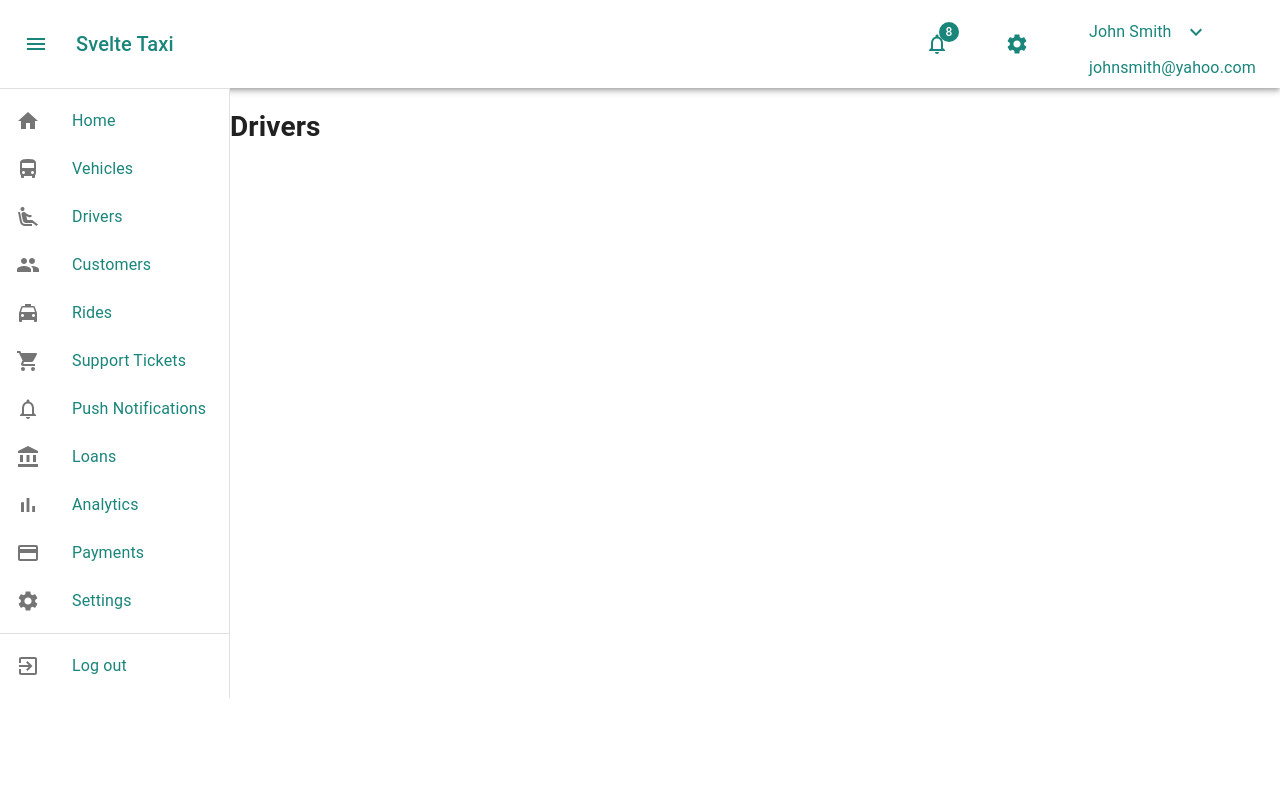
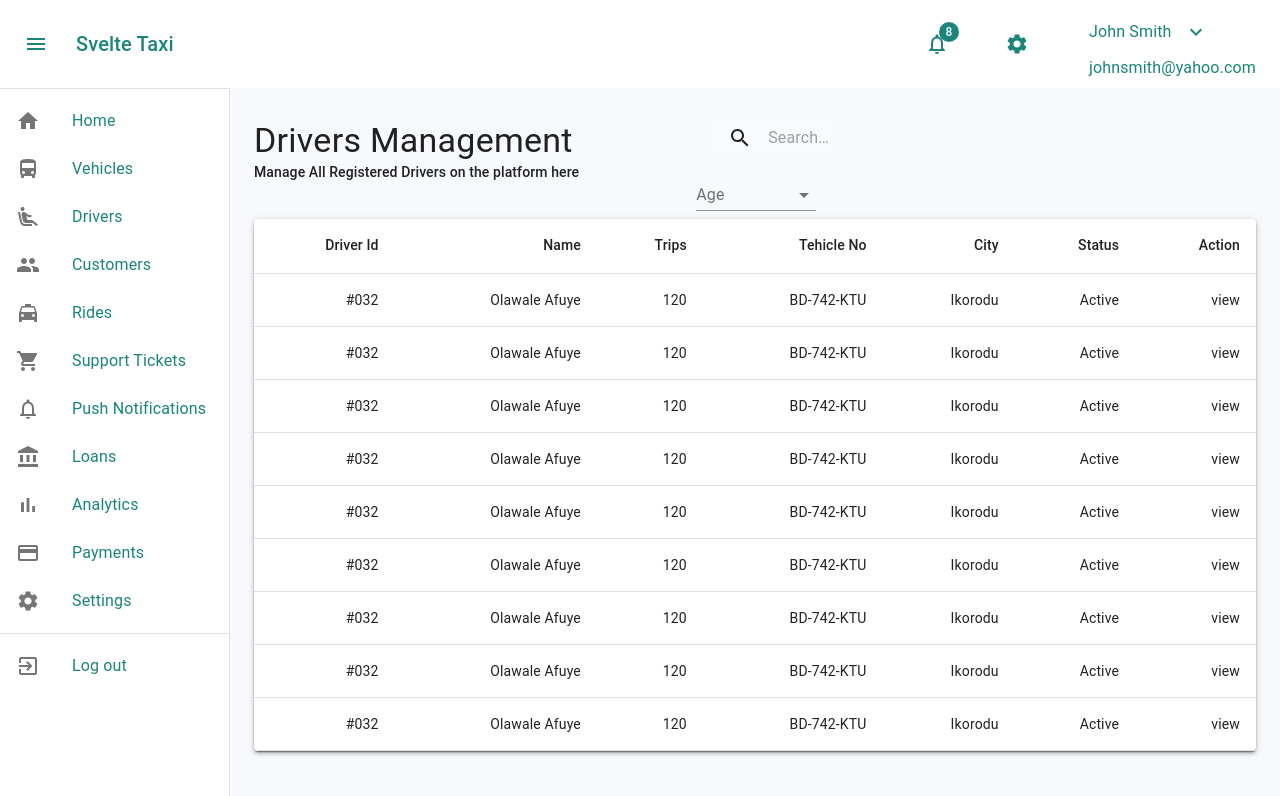
Before and after one commit to walosha/svelte_taxi, a React (Create React App) app: page /drivers in a window 1280 px wide. Shown: the top 796 px of the page. Built offline with nearby package versions, Linux system fonts and the light colour scheme.

Commit message:
created drivers and vehicle page

```diff
--- a/src/components/Tables.jsx
+++ b/src/components/Tables.jsx
@@ -1,7 +1,7 @@
 import React from "react";
 import { makeStyles } from "@material-ui/core/styles";
 import Table from "@material-ui/core/Table";
-import TableBody from "@material-ui/core/TableBody";
+import { TableBody, Typography } from "@material-ui/core";
 import TableCell from "@material-ui/core/TableCell";
 import TableContainer from "@material-ui/core/TableContainer";
 import TableHead from "@material-ui/core/TableHead";
@@ -14,10 +14,7 @@ const useStyles = makeStyles({
   }
 });
 
-
-
-
-export default function DataTable({children}) {
+export default function DataTable({ children, header }) {
   const classes = useStyles();
 
   return (
@@ -25,18 +22,14 @@ export default function DataTable({children}) {
       <Table className={classes.table} aria-label="simple table">
         <TableHead>
           <TableRow>
-            <TableCell>Vehicle ID</TableCell>
-            <TableCell align="right">Plate Number</TableCell>
-            <TableCell align="right">Numbers Of Trip</TableCell>
-            <TableCell align="center">Drivers</TableCell>
-            <TableCell align="right">City</TableCell>
-            <TableCell align="right">Status</TableCell>
-            <TableCell align="right">Action</TableCell>
+            {header.map((item, key) => (
+              <TableCell key={key} align="right">
+                <Typography variant="subtitle2">{item}</Typography>
+              </TableCell>
+            ))}
           </TableRow>
         </TableHead>
-        <TableBody>
-          {children}
-        </TableBody>
+        <TableBody>{children}</TableBody>
       </Table>
     </TableContainer>
   );
--- /dev/null
+++ b/src/data/driversData.js
@@ -0,0 +1,87 @@
+function createData(driverId, name, trips, vehicleNo, city, status, action) {
+  return { driverId, name, trips, vehicleNo, city, status, action };
+}
+
+export const driversData = [
+  createData(
+    "#032",
+    "Olawale Afuye",
+    120,
+    "BD-742-KTU",
+    "Ikorodu",
+    "Active",
+    "view"
+  ),
+  createData(
+    "#032",
+    "Olawale Afuye",
+    120,
+    "BD-742-KTU",
+    "Ikorodu",
+    "Active",
+    "view"
+  ),
+  createData(
+    "#032",
+    "Olawale Afuye",
+    120,
+    "BD-742-KTU",
+    "Ikorodu",
+    "Active",
+    "view"
+  ),
+  createData(
+    "#032",
+    "Olawale Afuye",
+    120,
+    "BD-742-KTU",
+    "Ikorodu",
+    "Active",
+    "view"
+  ),
+  createData(
+    "#032",
+    "Olawale Afuye",
+    120,
+    "BD-742-KTU",
+    "Ikorodu",
+    "Active",
+    "view"
+  ),
+  createData(
+    "#032",
+    "Olawale Afuye",
+    120,
+    "BD-742-KTU",
+    "Ikorodu",
+    "Active",
+    "view"
+  ),
+  createData(
+    "#032",
+    "Olawale Afuye",
+    120,
+    "BD-742-KTU",
+    "Ikorodu",
+    "Active",
+    "view"
+  ),
+  createData(
+    "#032",
+    "Olawale Afuye",
+    120,
+    "BD-742-KTU",
+    "Ikorodu",
+    "Active",
+    "view"
+  ),
+  createData(
+    "#032",
+    "Olawale Afuye",
+    120,
+    "BD-742-KTU",
+    "Ikorodu",
+    "Active",
+    "view"
+  )
+];
--- a/src/pages/drivers.jsx
+++ b/src/pages/drivers.jsx
@@ -1,9 +1,134 @@
 import React from "react";
+import { fade, makeStyles } from "@material-ui/core/styles";
+import Grid from "@material-ui/core/Grid";
+import {
+  Typography,
+  Container,
+  Paper,
+  TableRow,
+  TableCell
+} from "@material-ui/core";
+import InputBase from "@material-ui/core/InputBase";
+import SearchIcon from "@material-ui/icons/Search";
+import DataTable from "../components/Tables";
+import { driversData } from "../data/driversData";
+import ControlledOpenSelect from "../components/Select";
 
-export default function drivers() {
+const useStyles = makeStyles(theme => ({
+  root: {
+    display: "flex"
+  },
+  content: {
+    flexGrow: 1,
+    height: "100vh",
+    overflow: "auto",
+    background: "#f7f9fc"
+  },
+  container: {
+    paddingTop: theme.spacing(4),
+    paddingBottom: theme.spacing(4)
+  },
+  paper: {
+    padding: theme.spacing(3)
+  },
+  search: {
+    position: "relative",
+    borderRadius: theme.shape.borderRadius,
+    backgroundColor: fade(theme.palette.common.white, 0.15),
+    "&:hover": {
+      backgroundColor: fade(theme.palette.common.white, 0.25)
+    },
+    marginLeft: 0,
+    width: "100%",
+    [theme.breakpoints.up("sm")]: {
+      marginLeft: theme.spacing(3),
+      width: "auto"
+    }
+  },
+  searchIcon: {
+    width: theme.spacing(7),
+    height: "100%",
+    position: "absolute",
+    pointerEvents: "none",
+    display: "flex",
+    alignItems: "center",
+    justifyContent: "center"
+  },
+  inputRoot: {
+    color: "inherit"
+  },
+  inputInput: {
+    padding: theme.spacing(1, 1, 1, 7),
+    transition: theme.transitions.create("width"),
+    width: "50%",
+    [theme.breakpoints.up("md")]: {
+      width: 200
+    }
+  }
+}));
+
+const tableHeader = [
+  "Driver Id",
+  "Name",
+  "Trips",
+  "Tehicle No",
+  "City",
+  "Status",
+  "Action"
+];
+
+export default function Drivers() {
+  const classes = useStyles();
+
   return (
-    <div>
-      <h1>Drivers</h1>
-    </div>
+    <main className={classes.content}>
+      <Container maxWidth="lg" className={classes.container}>
+        <Grid container spacing={5}>
+          <Grid item md={5}>
+            <Typography variant="h4">Drivers Management</Typography>
+            <Typography variant="subtitle2">
+              Manage All Registered Drivers on the platform here
+            </Typography>
+          </Grid>
+          <Grid item md={7}>
+            <Grid item md={3}>
+              <div className={classes.search}>
+                <div className={classes.searchIcon}>
+                  <SearchIcon />
+                </div>
+                <InputBase
+                  placeholder="Search…"
+                  classes={{
+                    root: classes.inputRoot,
+                    input: classes.inputInput
+                  }}
+                  inputProps={{ "aria-label": "search" }}
+                />
+              </div>
+            </Grid>
+            <Grid item md={3}>
+              <ControlledOpenSelect />
+            </Grid>
+          </Grid>
+        </Grid>
+        <Grid>
+          <Paper elevation={3}>
+            <DataTable header={tableHeader}>
+              {driversData.map((driver, key) => (
+                <TableRow key={key}>
+                  <TableCell align="right">{driver.driverId}</TableCell>
+                  <TableCell align="right">{driver.name}</TableCell>
+                  <TableCell align="right">{driver.trips}</TableCell>
+                  <TableCell align="right">{driver.vehicleNo}</TableCell>
+                  <TableCell align="right">{driver.city}</TableCell>
+                  <TableCell align="right">{driver.status}</TableCell>
+                  <TableCell align="right">{driver.action}</TableCell>
+                </TableRow>
+              ))}
+            </DataTable>
+          </Paper>
+        </Grid>
+      </Container>
+    </main>
   );
 }
--- a/src/pages/vehicles.jsx
+++ b/src/pages/vehicles.jsx
@@ -12,8 +12,17 @@ import InputBase from "@material-ui/core/InputBase";
 import SearchIcon from "@material-ui/icons/Search";
 import DataTable from "../components/Tables";
 import { vehicleData } from "../data/vehicledata";
+import ControlledOpenSelect from "../components/Select";
 
-import ControlledOpenSelect from "../components/Select";
+const headingItems = [
+  "Vehicle ID",
+  "Plate Number",
+  "Numbers Of Trip",
+  "Drivers",
+  "City",
+  "Status",
+  "Action"
+];
 
 const useStyles = makeStyles(theme => ({
   root: {
@@ -104,9 +113,9 @@ export default function Vehicles() {
         </Grid>
         <Grid>
           <Paper elevation={3}>
-            <DataTable>
-              {vehicleData.map(row => (
-                <TableRow key={row.name}>
+            <DataTable header={headingItems}>
+              {vehicleData.map((row, key) => (
+                <TableRow key={key}>
                   <TableCell component="th" scope="row">
                     {row.Plate}
                   </TableCell>
```
Also changed, not shown: design/svelte_taxi.png, 1 other file (tests, documents, lock files or other folders).
